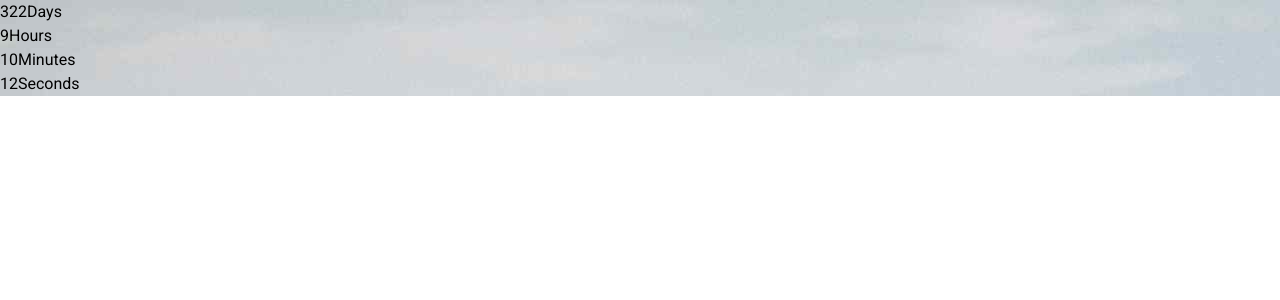
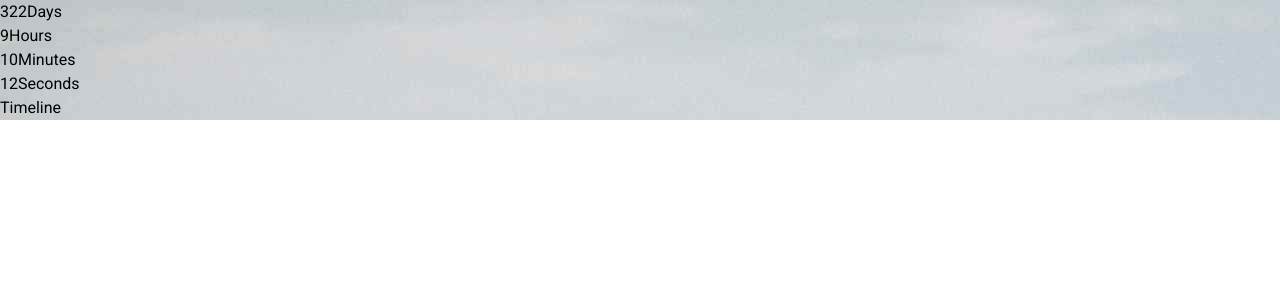
Before and after one commit to hungquoc1410/quocandlan, a Next.js app: page / in a window 1280 px wide. Shown: the top 300 px of the page. Built offline with nearby package versions, Linux system fonts and the light colour scheme.

Commit message:
[ADD] timeline component

```diff
--- /dev/null
+++ b/components/timeline.tsx
@@ -0,0 +1,13 @@
+import type { NextComponentType, NextPageContext } from "next";
+
+interface Props {}
+
+const Timeline: NextComponentType<NextPageContext, {}, Props> = (
+  props: Props,
+) => {
+  return (
+    <div>Timeline</div>
+  )
+}
+
+export default Timeline
--- a/pages/index.tsx
+++ b/pages/index.tsx
@@ -1,6 +1,7 @@
 import Head from 'next/head'
 import { Roboto } from '@next/font/google'
 import Clock from '@/components/clock'
+import Timeline from '@/components/timeline'
 
 const roboto = Roboto({
     weight: '400',
@@ -22,12 +23,15 @@ export default function Home() {
                 />
                 <link rel="icon" href="/favicon.ico" />
             </Head>
-            <main className={`bg-center bg-cover ${roboto.className}`}>
-                <div className="w-screen h-screen flex justify-center items-center bg-black/50">
+            <main className={`bg-center bg-cover overflow-auto ${roboto.className}`}>
+                <section className="w-screen h-screen flex flex-col justify-center items-center bg-black/50">
                     <div className="w-full h-full flex justify-center items-center container">
                         <Clock />
                     </div>
-                </div>
+                </section>
+                <section className="w-full bg-gray-200 flex">
+                    <Timeline />
+                </section>
             </main>
         </>
     )
--- a/styles/globals.css
+++ b/styles/globals.css
@@ -1,11 +1,25 @@
 @tailwind base;
 
 /* Custom Style */
+
 @media (min-width: 768px) {
     main {
         background-image: url('/images/desktop-background.jpg');
     }
 }
 
+/* Scrollbar styles */
+
+/* Hide scrollbar for Chrome, Safari and Opera */
+*::-webkit-scrollbar {
+    display: none;
+}
+
+/* Hide scrollbar for IE, Edge and Firefox */
+* {
+    -ms-overflow-style: none; /* IE and Edge */
+    scrollbar-width: none; /* Firefox */
+}
+
 @tailwind components;
 @tailwind utilities;
```
